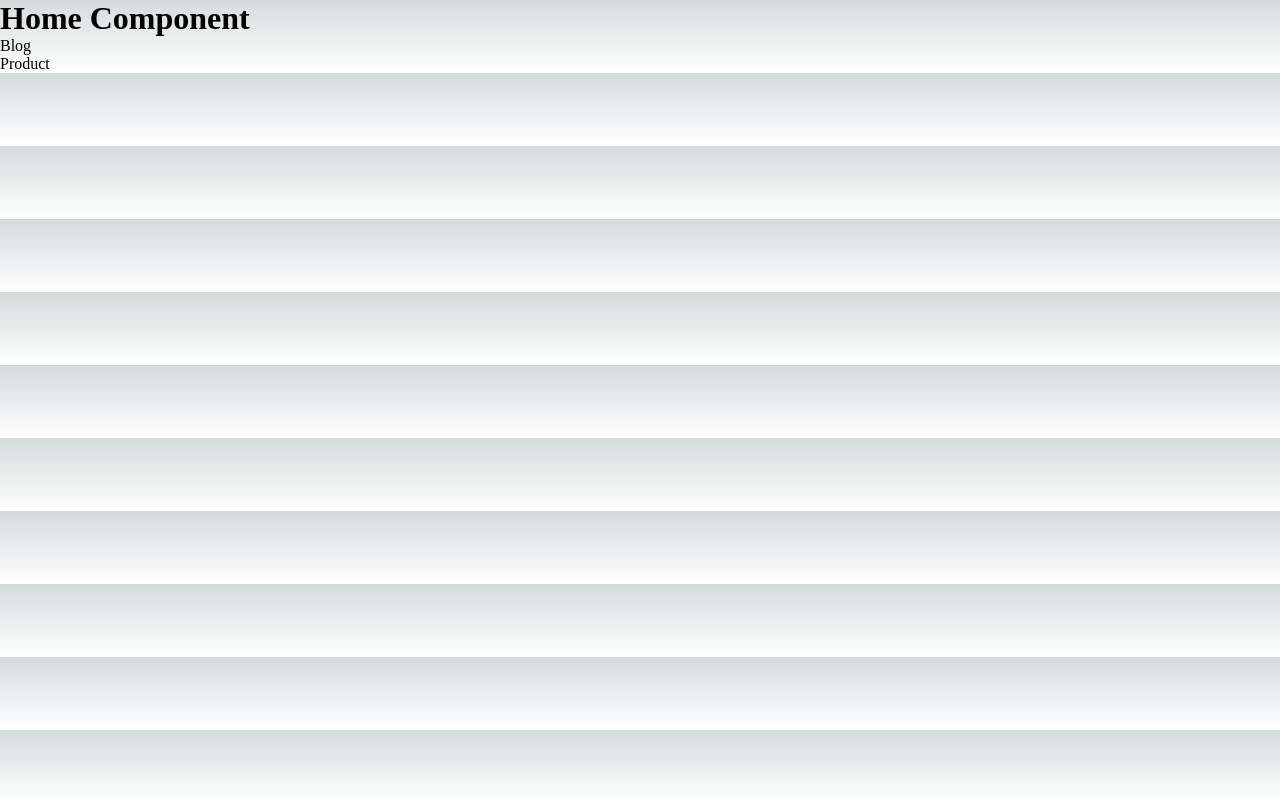
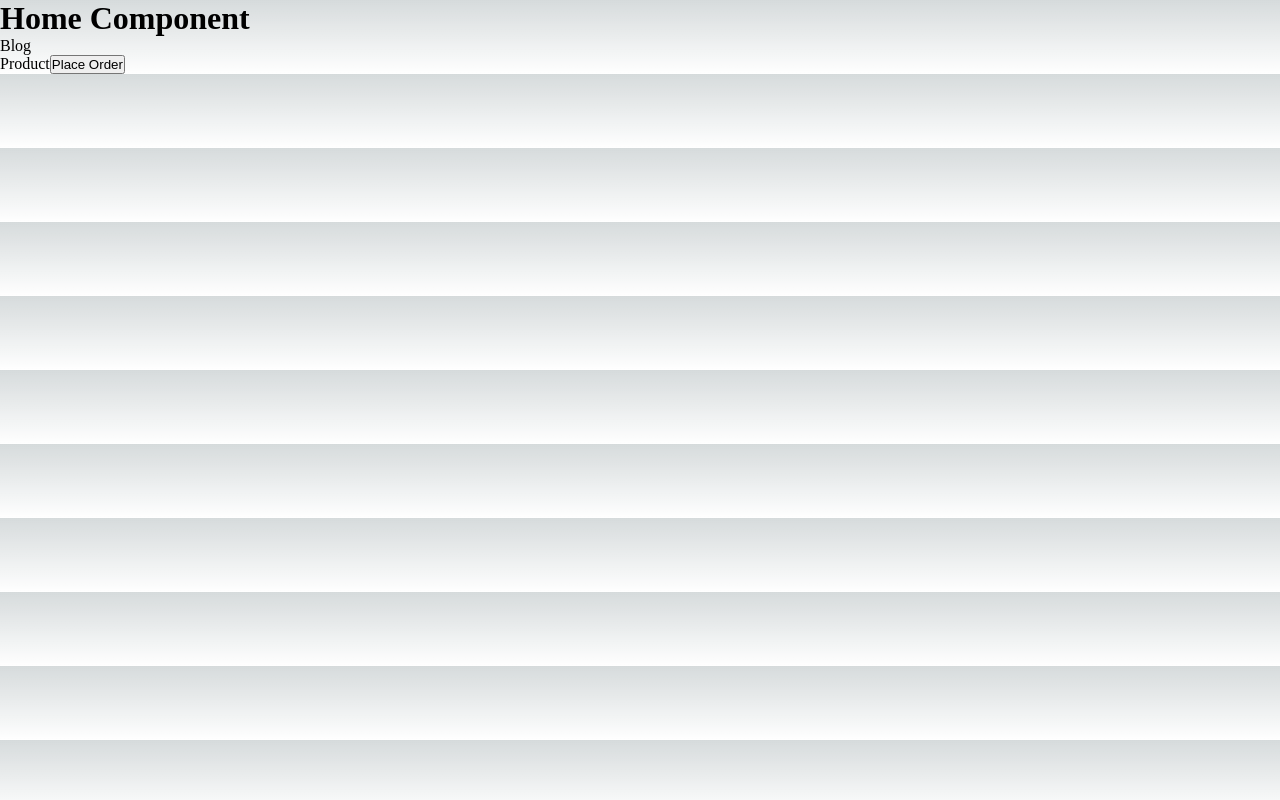
Before and after one commit to Abdulxoliq-1030/next-js, a Next.js app: page / in a window 1280 px wide. Built offline with nearby package versions, Linux system fonts and the light colour scheme.

Commit message:
navigation programmatically

```diff
--- a/pages/index.tsx
+++ b/pages/index.tsx
@@ -1,12 +1,21 @@
 import Link from "next/link";
+import { useRouter } from "next/router";
 
 const Home = () => {
+  const router = useRouter();
+
+  const handleClick = () => {
+    console.log("Placing your order");
+    router.replace("/product"); // bu esa route ni ga o'tib uni almashtirish uchun
+    // router.push("/product"); // bu boshqa route ga o'tish uchun
+  };
   return (
     <div>
       <h1>Home Component</h1>
       <Link href="/blog">Blog</Link>
       <br />
       <Link href="/product">Product</Link>
+      <button onClick={handleClick}>Place Order</button>
     </div>
   );
 };
```
